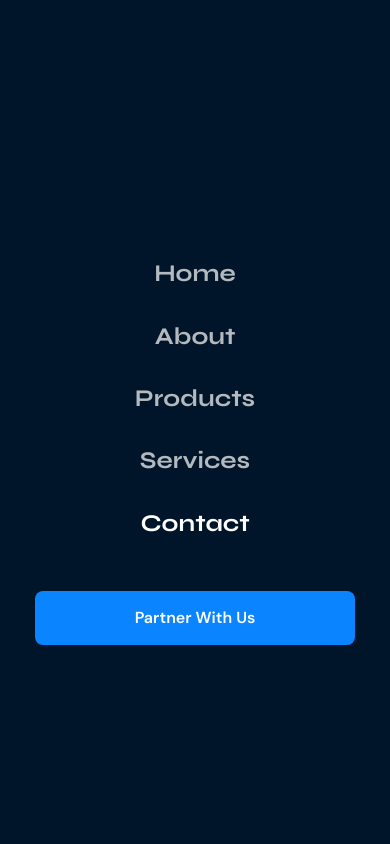
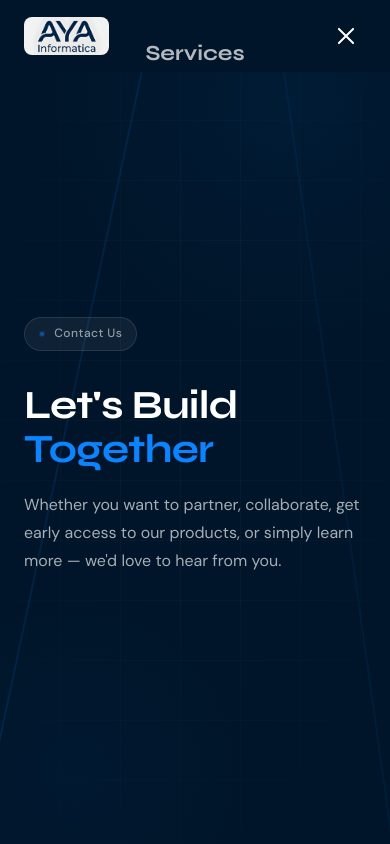
Before and after one commit to AYA-Informatica/aya-informatica-website, a React (Vite) app: page /contact in a window 390 px wide. Both pictures are taken after a click on the button "Open menu". Shown: the top 844 px of the page. Built offline with nearby package versions, Linux system fonts and the light colour scheme.

Commit message:
Fix mobile navbar: Remove aria-hidden conflict, improve accessibility with tabIndex

```diff
--- a/src/components/Navbar.css
+++ b/src/components/Navbar.css
@@ -10,8 +10,7 @@
   z-index: 1000;
   padding: 1.25rem 0;
   transition: background var(--med), box-shadow var(--med), padding var(--med);
-  border-bottom-left-radius: 20px;
-  border-bottom-right-radius: 20px;
+  background: transparent;
 }
 
 .navbar--scrolled {
@@ -26,6 +25,8 @@
   display: flex;
   align-items: center;
   gap: 2rem;
+  position: relative;
+  z-index: 1001;
 }
 
 /* Logo */
@@ -192,21 +193,26 @@
 .navbar__mobile {
   display: none;
   position: fixed;
-  inset: 0;
+  top: 0;
+  left: 0;
+  right: 0;
+  bottom: 0;
   background: var(--navy);
   z-index: 999;
   flex-direction: column;
   align-items: center;
   justify-content: center;
-  gap: 0;
   opacity: 0;
+  visibility: hidden;
   pointer-events: none;
-  transition: opacity var(--med);
-  padding: 6rem 2rem 3rem;
+  transition: opacity var(--med), visibility var(--med);
+  padding: 2rem;
+  overflow-y: auto;
 }
 
 .navbar__mobile--open {
   opacity: 1;
+  visibility: visible;
   pointer-events: all;
 }
 
@@ -221,20 +227,22 @@
 
 .navbar__mobile-link {
   font-family: var(--font-display);
-  font-size: 2rem;
+  font-size: 1.75rem;
   font-weight: 700;
   color: rgba(255,255,255,0.7);
   text-decoration: none;
-  padding: 0.5rem 1rem;
+  padding: 0.75rem 1rem;
   transition: color var(--fast);
   animation: slideUp 0.4s var(--ease) both;
   width: 100%;
   text-align: center;
+  border-radius: 8px;
 }
 
 .navbar__mobile-link:hover,
 .navbar__mobile-link--active {
   color: var(--white);
+  background: rgba(255,255,255,0.05);
 }
 
 .navbar__mobile-cta {
@@ -252,9 +260,13 @@
 @media (max-width: 900px) {
   .navbar {
     padding: 1rem 0;
+    background: rgba(0, 21, 41, 0.95);
+    backdrop-filter: blur(12px);
+    -webkit-backdrop-filter: blur(12px);
   }
   .navbar--scrolled {
     padding: 0.75rem 0;
+    background: rgba(0, 21, 41, 0.98);
   }
   .navbar__logo-img {
     height: 38px;
@@ -265,11 +277,18 @@
   }
   .navbar__hamburger {
     display: flex;
+    z-index: 1001;
+    position: relative;
   }
   .navbar__mobile {
     display: flex;
   }
   .navbar__mobile-link {
-    font-size: 1.5rem;
+    font-size: 1.35rem;
+    padding: 0.6rem 1rem;
+  }
+  .navbar__mobile-cta {
+    font-size: 0.95rem;
+    padding: 0.75rem 1.5rem;
   }
 }
--- a/src/components/Navbar.tsx
+++ b/src/components/Navbar.tsx
@@ -79,7 +79,6 @@ export default function Navbar() {
       <div
         id="mobile-menu"
         className={`navbar__mobile${menuOpen ? ' navbar__mobile--open' : ''}`}
-        aria-hidden={!menuOpen}
       >
         <nav aria-label="Mobile navigation">
           {navLinks.map(({ path, label }, i) => (
@@ -88,11 +87,16 @@ export default function Navbar() {
               to={path}
               className={`navbar__mobile-link${pathname === path ? ' navbar__mobile-link--active' : ''}`}
               style={{ animationDelay: `${i * 0.06}s` }}
+              tabIndex={menuOpen ? 0 : -1}
             >
               {label}
             </Link>
           ))}
-          <Link to="/contact" className="btn btn--primary navbar__mobile-cta">
+          <Link
+            to="/contact"
+            className="btn btn--primary navbar__mobile-cta"
+            tabIndex={menuOpen ? 0 : -1}
+          >
             Partner With Us
           </Link>
         </nav>
```
